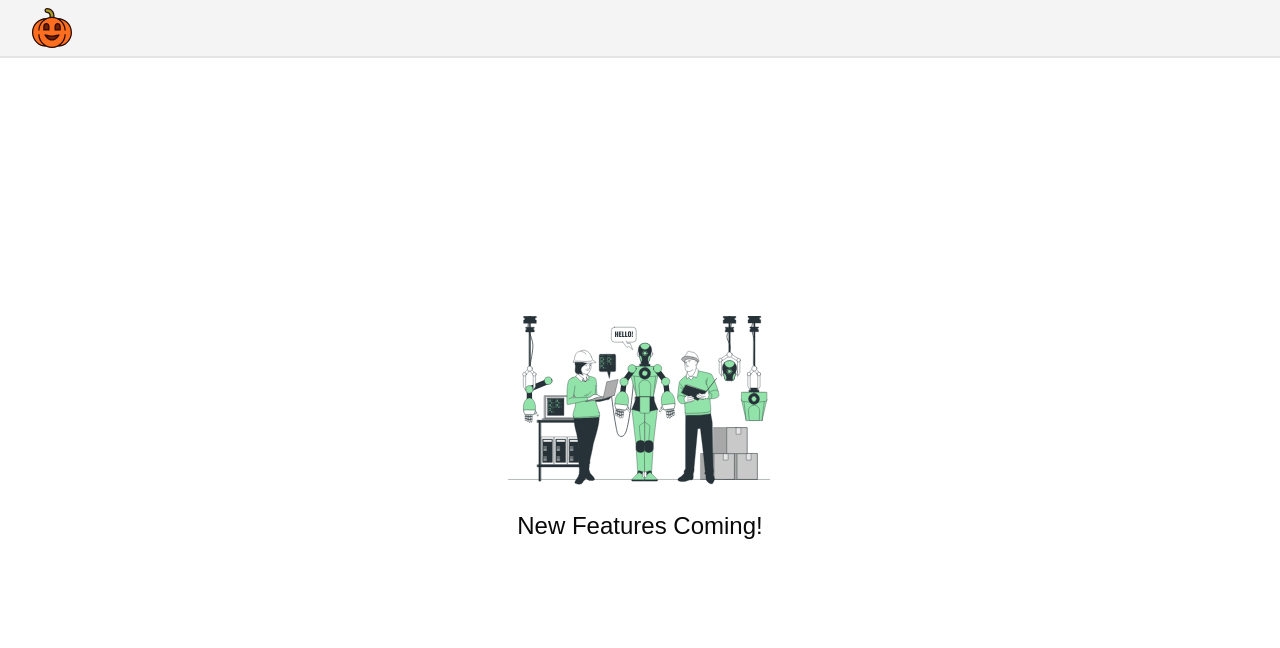
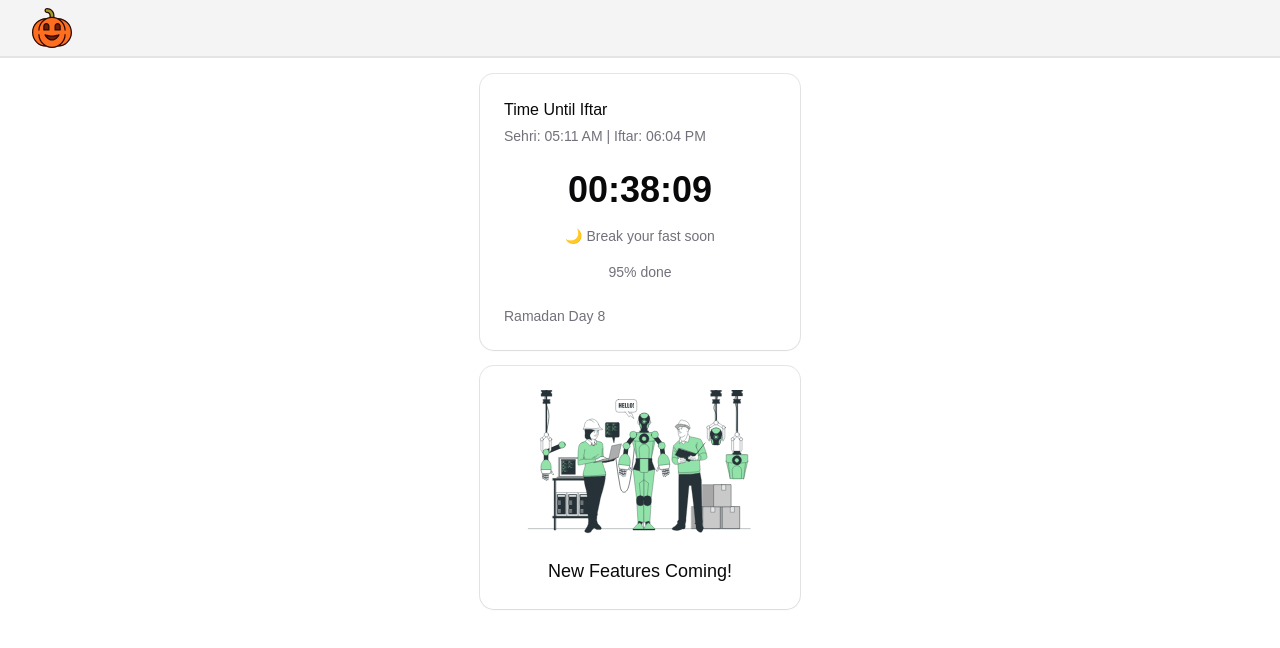
Before and after one commit to MdSakifHossain/ssswiss-knife-v1, a React (Vite) app: page / in a window 1280 px wide. Shown: the top 648 px of the page. Built offline with nearby package versions, Linux system fonts and the light colour scheme; some icons are missing.

Commit message:
feat(homepage): add countdown timer card for Sehri and Iftar

```diff
--- /dev/null
+++ b/src/components/app/reusables/RamadanCountdownTimer.tsx
@@ -0,0 +1,146 @@
+// @ts-nocheck
+import {
+  Card,
+  CardContent,
+  CardDescription,
+  CardFooter,
+  CardHeader,
+  CardTitle,
+} from "@/components/ui/card";
+import axios from "axios";
+import { useEffect, useState } from "react";
+import LoadingSpinner from "./LoadingSpinner";
+import { AlertDestructive } from "./AlertDestructive";
+
+// ─── Stuff Happening ───────────────────────────────────────────────────────────
+
+const RAMADAN_START = new Date(2026, 1, 19);
+// const RAMADAN_TOTAL_DAYS = 30;
+
+function getDaysPassed() {
+  const diffMs = new Date() - RAMADAN_START;
+  return Math.floor(diffMs / (1000 * 60 * 60 * 24));
+}
+
+function parseTime(timeStr) {
+  const [time, meridiem] = timeStr.split(" ");
+  let [hours, minutes] = time.split(":").map(Number);
+  if (meridiem === "PM" && hours !== 12) hours += 12;
+  if (meridiem === "AM" && hours === 12) hours = 0;
+  return { hours, minutes };
+}
+
+function getTargetDate(timeStr) {
+  const { hours, minutes } = parseTime(timeStr);
+  const now = new Date();
+  return new Date(
+    now.getFullYear(),
+    now.getMonth(),
+    now.getDate(),
+    hours,
+    minutes,
+    0,
+  );
+}
+
+function formatNumber(num) {
+  return num.toString().padStart(2, "0");
+}
+
+export function RamadanTimerCard() {
+  const [todaysInfo, setTodaysInfo] = useState({});
+  const [loading, setLoading] = useState(true);
+  const [error, setError] = useState(null);
+  const [timeLeft, setTimeLeft] = useState({
+    hours: 0,
+    minutes: 0,
+    seconds: 0,
+  });
+  const [isIftarTime, setIsIftarTime] = useState(true);
+  const [periodPct, setPeriodPct] = useState(0);
+
+  const daysPassed = getDaysPassed();
+
+  useEffect(() => {
+    axios
+      .get("/khulna_ramadan_2026.json")
+      .then((res) => setTodaysInfo(res.data.schedule[daysPassed - 1]))
+      .catch((err) => setError(err.message))
+      .finally(() => setLoading(false));
+  }, []);
+
+  useEffect(() => {
+    if (!todaysInfo.sehri || !todaysInfo.iftar) return;
+
+    const tick = () => {
+      const now = new Date();
+      const sehri = getTargetDate(todaysInfo.sehri);
+      const iftar = getTargetDate(todaysInfo.iftar);
+
+      let start, target, countingToIftar;
+
+      if (now < sehri) {
+        // between yesterday's iftar and today's sehri
+        start = new Date(iftar);
+        start.setDate(start.getDate() - 1);
+        target = sehri;
+        countingToIftar = false;
+      } else if (now < iftar) {
+        // fasting window: sehri → iftar
+        start = sehri;
+        target = iftar;
+        countingToIftar = true;
+      } else {
+        // between today's iftar and tomorrow's sehri
+        start = iftar;
+        target = new Date(sehri);
+        target.setDate(target.getDate() + 1);
+        countingToIftar = false;
+      }
+
+      const total = Math.floor((target - now) / 1000);
+      const periodTotal = Math.floor((target - start) / 1000);
+
+      setTimeLeft({
+        hours: Math.floor(total / 3600),
+        minutes: Math.floor((total % 3600) / 60),
+        seconds: total % 60,
+      });
+      setPeriodPct(Math.round(((periodTotal - total) / periodTotal) * 100));
+      setIsIftarTime(countingToIftar);
+    };
+
+    tick();
+    const interval = setInterval(tick, 1000);
+    return () => clearInterval(interval);
+  }, [todaysInfo]);
+
+  if (loading) return <LoadingSpinner />;
+  if (error) return <AlertDestructive />;
+
+  return (
+    <Card className="w-full">
+      <CardHeader>
+        <CardTitle>
+          {isIftarTime ? "Time Until Iftar" : "Time Until Sehri"}
+        </CardTitle>
+        <CardDescription>
+          Sehri: {todaysInfo.sehri} | Iftar: {todaysInfo.iftar}
+        </CardDescription>
+      </CardHeader>
+      <CardContent className="flex flex-col items-center justify-center gap-4">
+        <div className="text-4xl font-mono font-bold">
+          {formatNumber(timeLeft.hours)}:{formatNumber(timeLeft.minutes)}:
+          {formatNumber(timeLeft.seconds)}
+        </div>
+        <div className="text-sm text-muted-foreground">
+          {isIftarTime ? "🌙 Break your fast soon" : "🌅 Eat before dawn"}
+        </div>
+        <div className="text-sm text-muted-foreground">{periodPct}% done</div>
+      </CardContent>
+      <CardFooter>
+        <p className="text-muted-foreground">Ramadan Day {daysPassed}</p>
+      </CardFooter>
+    </Card>
+  );
+}
--- a/src/pages/index.tsx
+++ b/src/pages/index.tsx
@@ -1,11 +1,24 @@
 // @ts-nocheck
 import MobileContent from "@/components/app/layouts/MobileContent";
+import { RamadanTimerCard } from "@/components/app/reusables/RamadanCountdownTimer";
+import { Card, CardContent } from "@/components/ui/card";
 
 export default function Homepage() {
   return (
-    <MobileContent className="items-center! justify-center!">
-      <img className="w-10/12" src="/homepage-img.svg" alt="Greetings" />
-      <p className="text-2xl">New Features Coming!</p>
+    <MobileContent className="items-center!">
+      <RamadanTimerCard />
+      <NewFeaturesCard />
     </MobileContent>
   );
 }
+
+function NewFeaturesCard() {
+  return (
+    <Card>
+      <CardContent className="flex flex-col items-center justify-center gap-4">
+        <img className="w-10/12" src="/homepage-img.svg" alt="Greetings" />
+        <p className="text-lg font-mono">New Features Coming!</p>
+      </CardContent>
+    </Card>
+  );
+}
```
